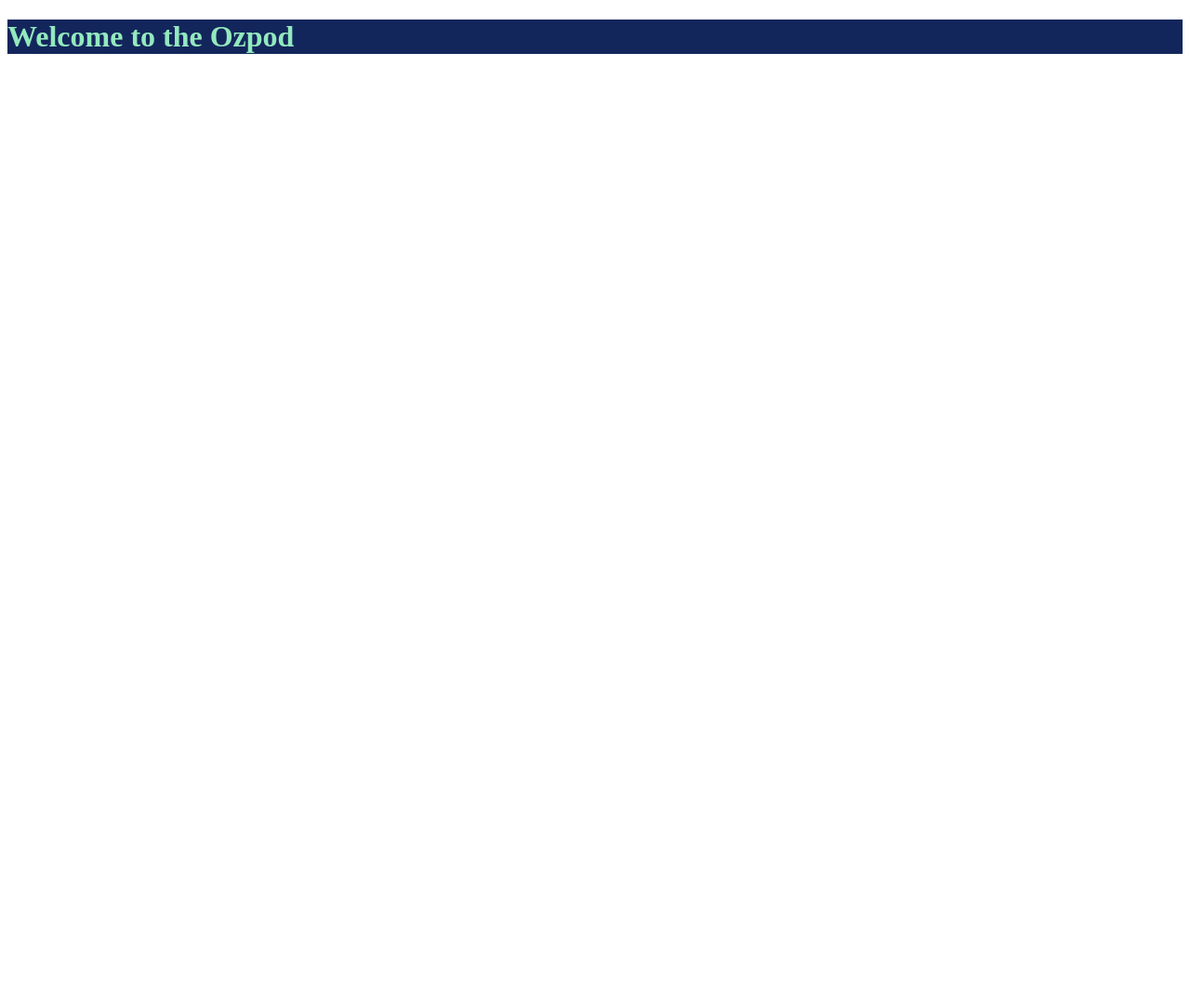
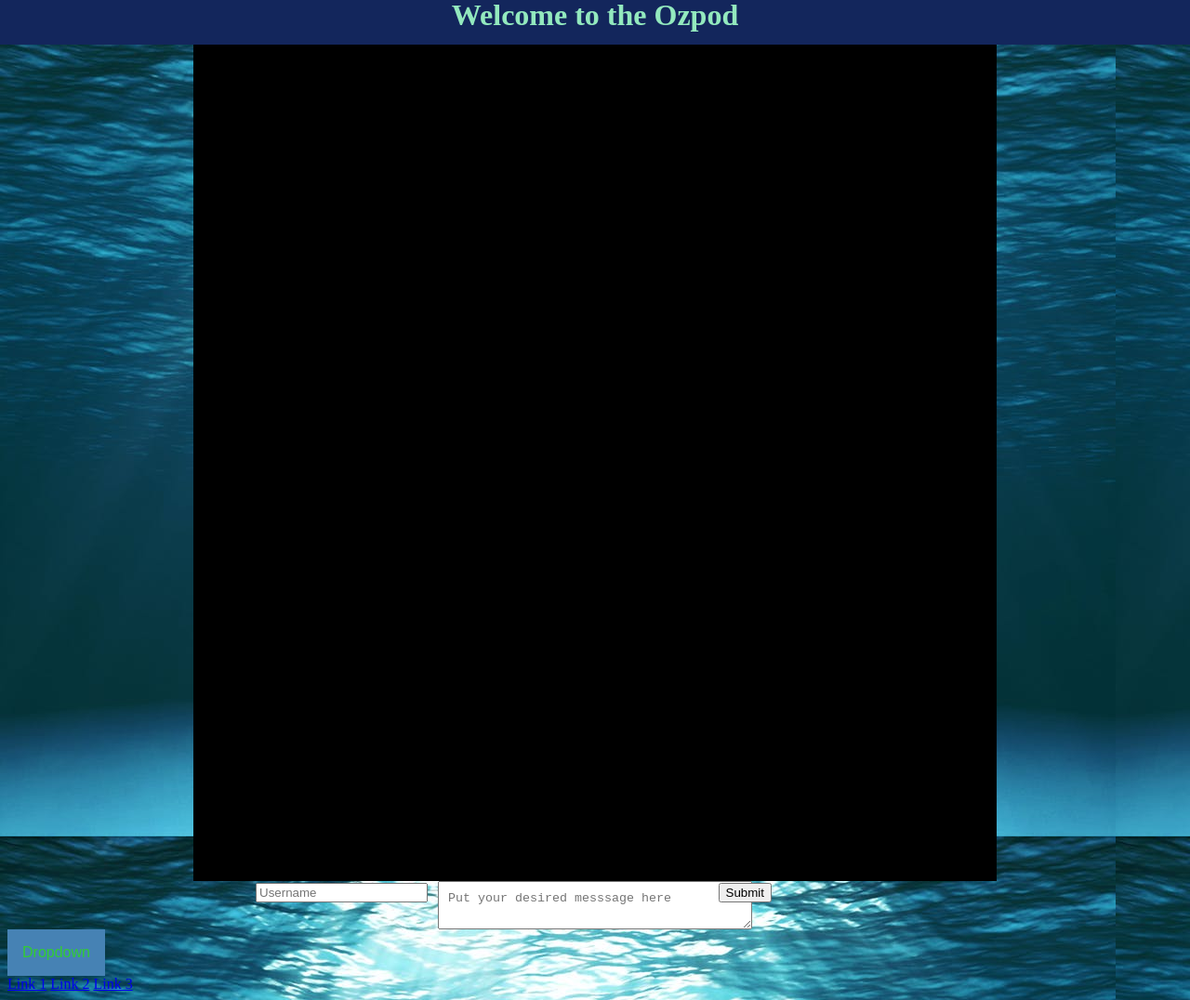
Before and after one commit to OzpodAJ/Phase-1-Project, a plain HTML site: page index.html in a window 1280 px wide. Shown: the whole page at 93% size. Before the commit the page ends 800 px from the top, so only its background shows below. Drawn offline with Linux system fonts and the light colour scheme.

Commit message:
More HTML and CSS

```diff
--- a/index.html
+++ b/index.html
@@ -5,7 +5,21 @@
         <link rel="stylesheet" href="styles.css">
     </head>
     <body>
+        <script src="index.js"></script>
         <h1>Welcome to the Ozpod</h1>
-        <script src="index.js"></script>
+        <div id="messages">
+            <p class="message">This is an example image</p>
+        </div>
+        <textarea name = 'message' placeholder="Put your desired messsage here"></textarea>
+        <input type = 'submit' name = 'submit' id="enter">
+        <input type="text=" name='text' placeholder="Username" id="Username">
+        <div class="dropdown">
+            <button onclick="function()" class="drpdwn">Dropdown</button>
+            <div id="cDropdown" class="color-dropdown">
+                <a href="#">Link 1</a>
+                <a href="#">Link 2</a>
+                <a href="#">Link 3</a>
+            </div>
+        </div>
     </body>
 </html>
--- a/index.js
+++ b/index.js
@@ -1 +1,5 @@
-console.log("this is a test")
+const button = document.getElementById('enter');
+function clickButton(){
+    console.log('I was clicked')
+};
+button.addEventListener('click', clickButton);
--- a/styles.css
+++ b/styles.css
@@ -1,4 +1,55 @@
+body {
+    background-image: url(Oceania.jpeg);
+    background-color: black;
+}
 h1 {
     color: #93E9BE;
     background-color: #13265C;
+    text-align: center;
+    margin-top: -10px;
+    margin-left: -10px;
+    margin-right: -10px;
+    height: 50px;
 }
+#messages {
+    margin-top: -21px;
+    margin-left: 200px;
+    margin-right: 200px;
+    padding: 200px;
+    height: 500px;
+    background: black;
+    overflow: scroll;
+}
+textarea {
+    display: block;
+    margin-left: auto;
+    margin-right: auto;
+    width: 25%;
+    padding: 10px;
+}
+#Username {
+    position: absolute;
+    left: 275px;
+    top: 950px;
+
+}
+#enter {
+    position: absolute;
+    right: 450px;
+    top: 950px;
+}
+.drpdwn {
+    background-color: steelblue;
+    color: limegreen;
+    padding: 16px;
+    font-size: 16px;
+    border: none;
+    cursor: pointer;
+}
+.drpdwn:hover, .drpdwn:focus {
+    background-color: #13265C;
+}
+.dropdown {
+    position: relative;
+    display: inline-block;
+}
```
Also changed, not shown: Oceania.jpeg (added), README.md.
